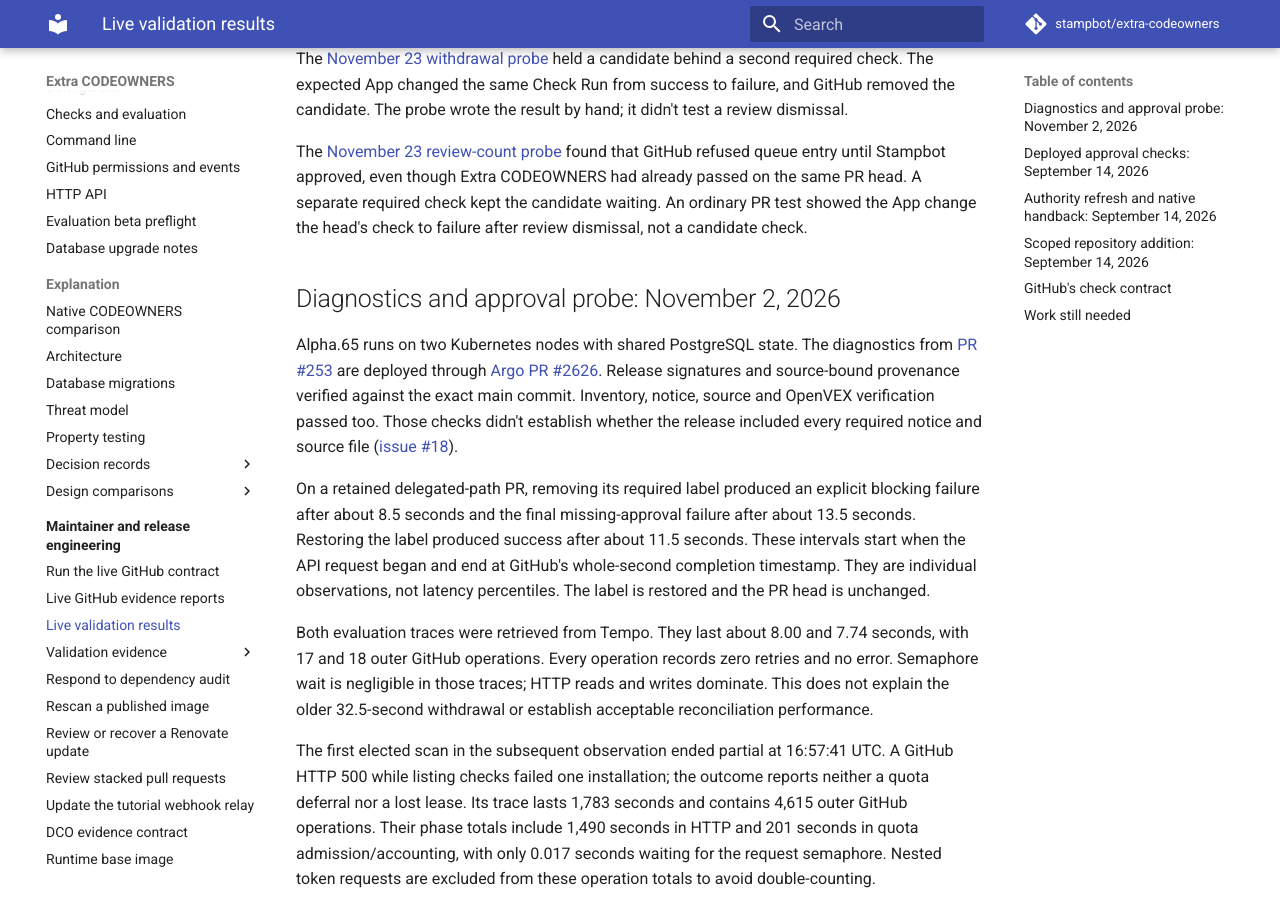
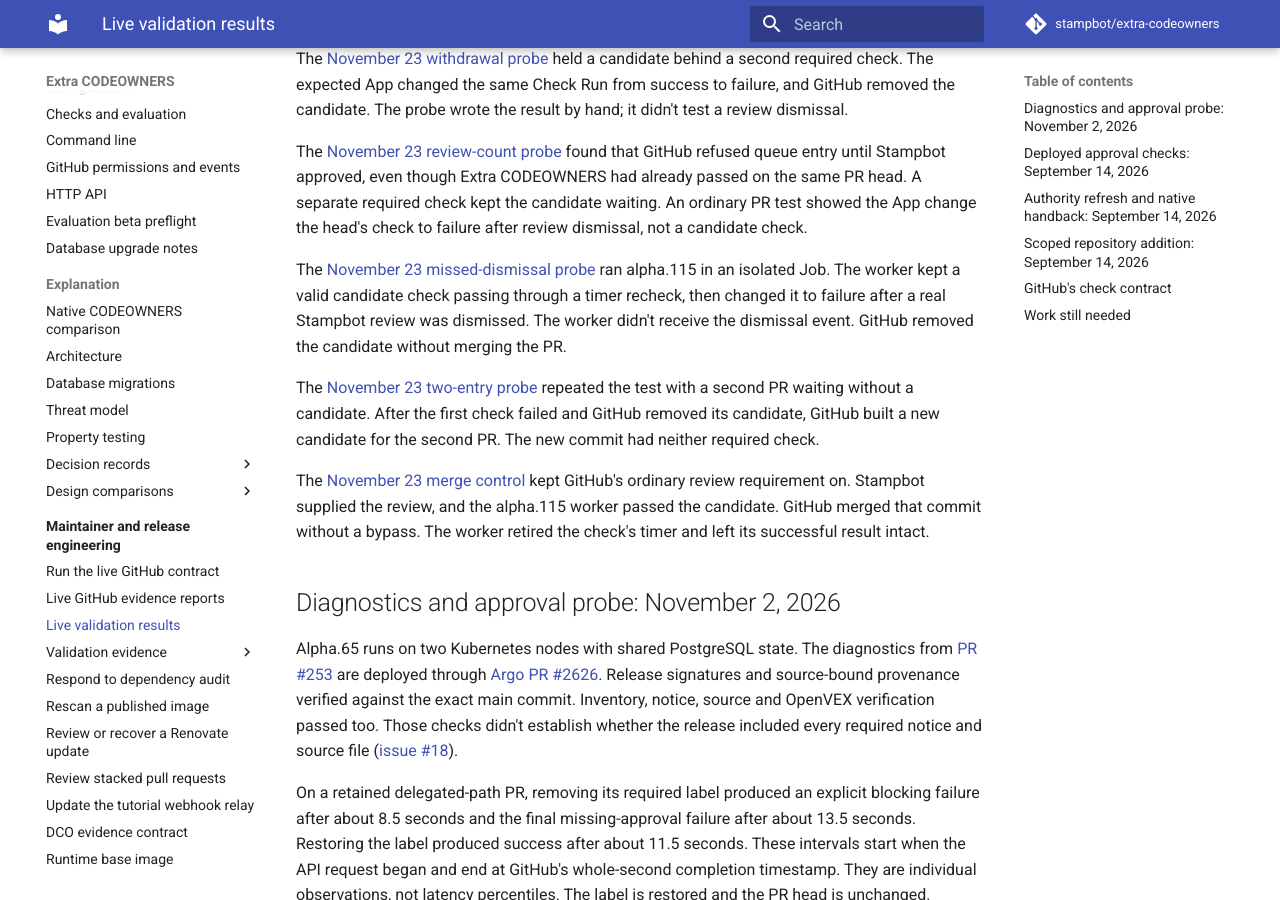
Before and after one commit to stampbot/extra-codeowners, an MkDocs documentation site: the page built from docs/maintainers/live-validation.md, in a window 1280 px wide and 900 px high, scrolled down 2482 px. Built offline with MkDocs 1.6.1 and Material for MkDocs 9.7.7, drawn with Linux system fonts in a browser that asks for light colours; comment, search, counter and statistics services are not loaded.

Commit message:
docs: record alpha.115 merge-queue worker tests (#353)
* docs: record the live candidate timer recheck

Signed-off-by: Danny Sauer <github@dannysauer.com>

* docs: record candidate checks with a waiting PR

Signed-off-by: Danny Sauer <github@dannysauer.com>

* docs: record an approved candidate merge under both rules

Signed-off-by: Danny Sauer <github@dannysauer.com>

---------

Signed-off-by: Danny Sauer <github@dannysauer.com>

```diff
--- a/docs/maintainers/live-validation.md
+++ b/docs/maintainers/live-validation.md
@@ -138,6 +138,23 @@ found that GitHub refused queue entry until Stampbot approved, even though
 Extra CODEOWNERS had already passed on the same PR head. A separate required
 check kept the candidate waiting. An ordinary PR test showed the App change
 the head's check to failure after review dismissal, not a candidate check.
+
+The [November 23 missed-dismissal probe](evidence/2026-11-23-missed-review-dismissal.md)
+ran alpha.115 in an isolated Job. The worker kept a valid candidate check
+passing through a timer recheck, then changed it to failure after a real
+Stampbot review was dismissed. The worker didn't receive the dismissal event.
+GitHub removed the candidate without merging the PR.
+
+The [November 23 two-entry probe](evidence/2026-11-23-worker-with-queued-follower.md)
+repeated the test with a second PR waiting without a candidate. After the
+first check failed and GitHub removed its candidate, GitHub built a new
+candidate for the second PR. The new commit had neither required check.
+
+The [November 23 merge control](evidence/2026-11-23-approved-candidate-merged.md)
+kept GitHub's ordinary review requirement on. Stampbot supplied the review,
+and the alpha.115 worker passed the candidate. GitHub merged that commit
+without a bypass. The worker retired the check's timer and left its
+successful result intact.
 
 ## Diagnostics and approval probe: November 2, 2026
 
--- a/mkdocs.yml
+++ b/mkdocs.yml
@@ -114,6 +114,9 @@ nav:
           - November queue entry waiting: maintainers/evidence/2026-11-23-queue-entry-waiting.md
           - November held candidate withdrawal: maintainers/evidence/2026-11-23-held-candidate-check-withdrawal.md
           - November independent review count: maintainers/evidence/2026-11-23-independent-review-count.md
+          - November missed review dismissal: maintainers/evidence/2026-11-23-missed-review-dismissal.md
+          - November queue with a waiting PR: maintainers/evidence/2026-11-23-worker-with-queued-follower.md
+          - November approved candidate merge: maintainers/evidence/2026-11-23-approved-candidate-merged.md
       - Respond to dependency audit: how-to/respond-to-dependency-audit.md
       - Rescan a published image: how-to/rescan-published-image.md
       - Review or recover a Renovate update: how-to/manage-renovate-updates.md
```
Also changed, not shown: docs/maintainers/evidence/2026-11-23-approved-candidate-merged.md (added, +51 -0 lines), docs/maintainers/evidence/2026-11-23-missed-review-dismissal.md (added, +61 -0 lines), docs/maintainers/evidence/2026-11-23-worker-with-queued-follower.md (added, +50 -0 lines), docs/maintainers/evidence/index.md (+3 -0 lines).
